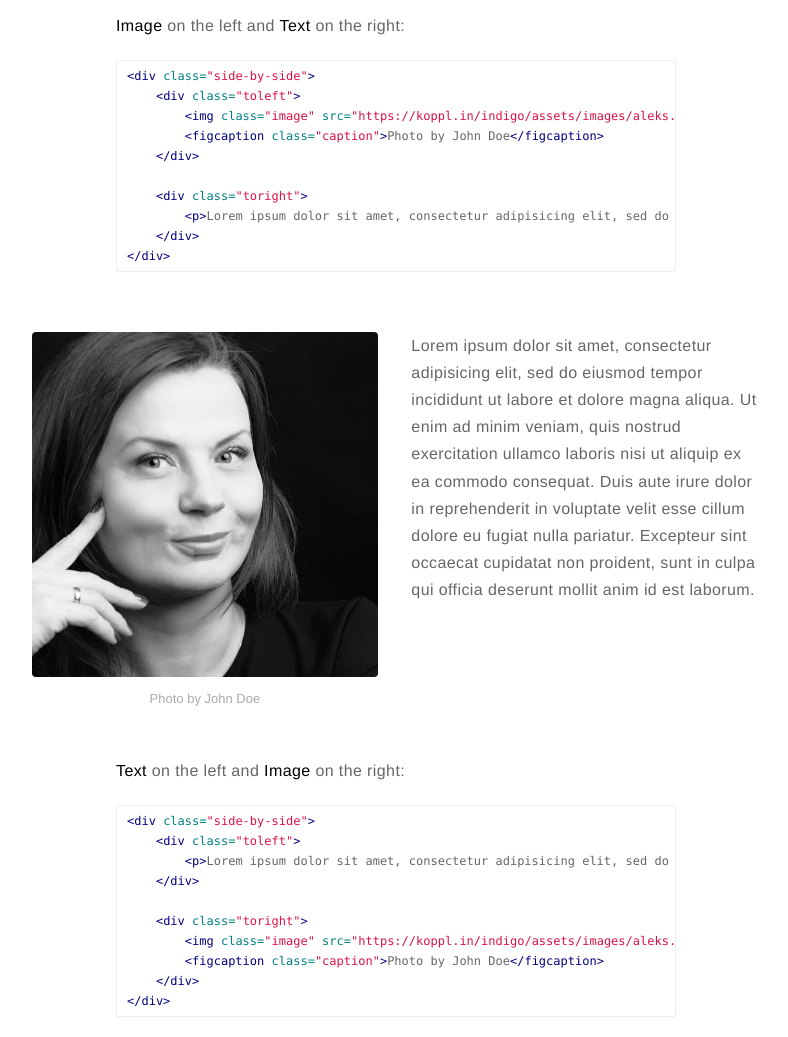
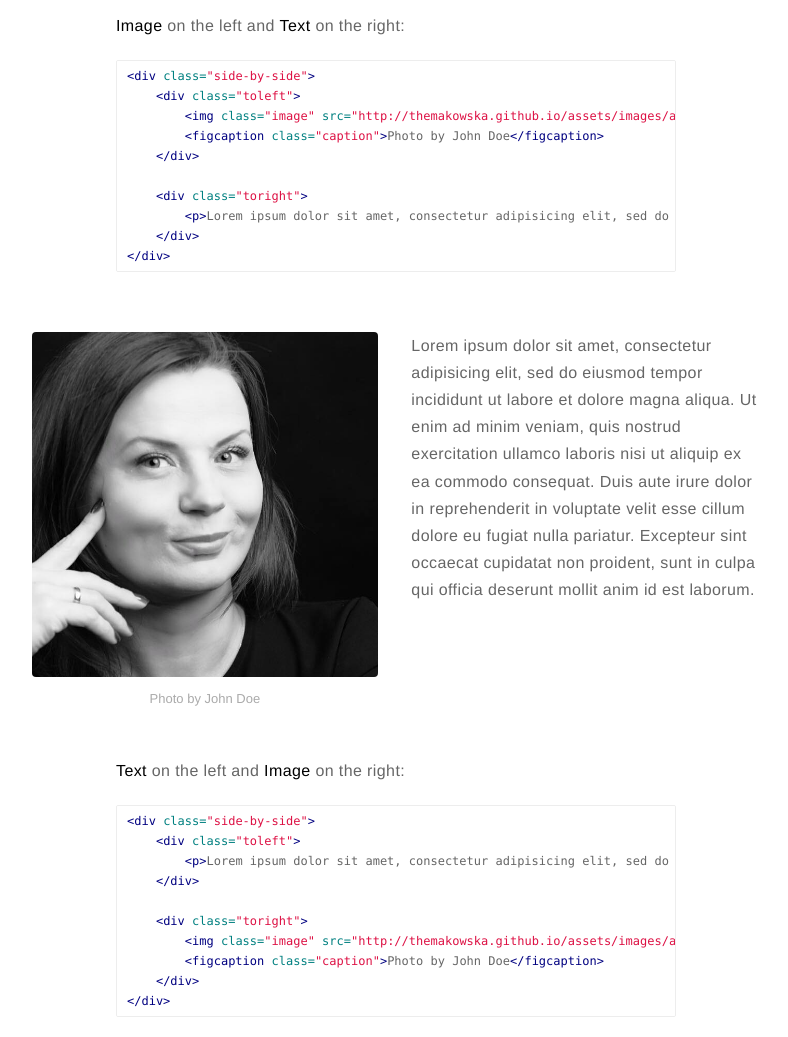
Before and after one commit to themakowska/themakowska.github.io, a Jekyll site: the page built from _posts/2015-02-24-markdown-extra-components.markdown, in a window 1280 px wide and 1400 px high, scrolled down 1068 px. Shown: the part 151-1188 px from the top of the window, without its empty margins (244-1032 px from the left). Built offline with Jekyll 4.4.1, drawn with Linux system fonts in a browser that asks for light colours; comment, search, counter and statistics services are not loaded; some of the changed lines change nothing that is shown.

Commit message:
update url in config.yml

```diff
--- a/_config.yml
+++ b/_config.yml
@@ -16,8 +16,7 @@ resume: true
 resume-external: true
 resume-url: https://google.com/?q=my+resume
 
-url: https://koppl.in/indigo
-# your url: http://USERNAME.github.io
+url: http://themakowska.github.io
 
 permalink: /:title/
 
```
